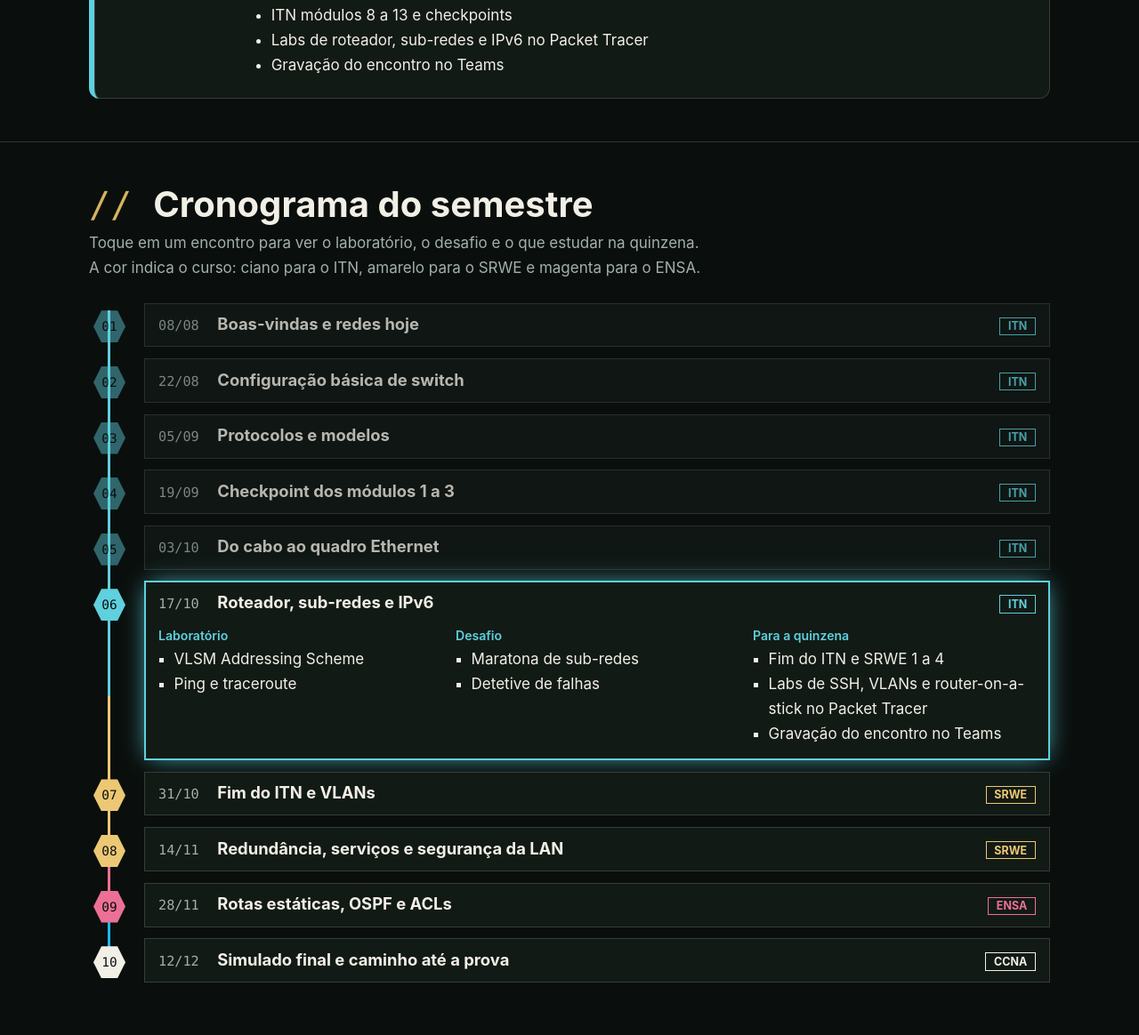
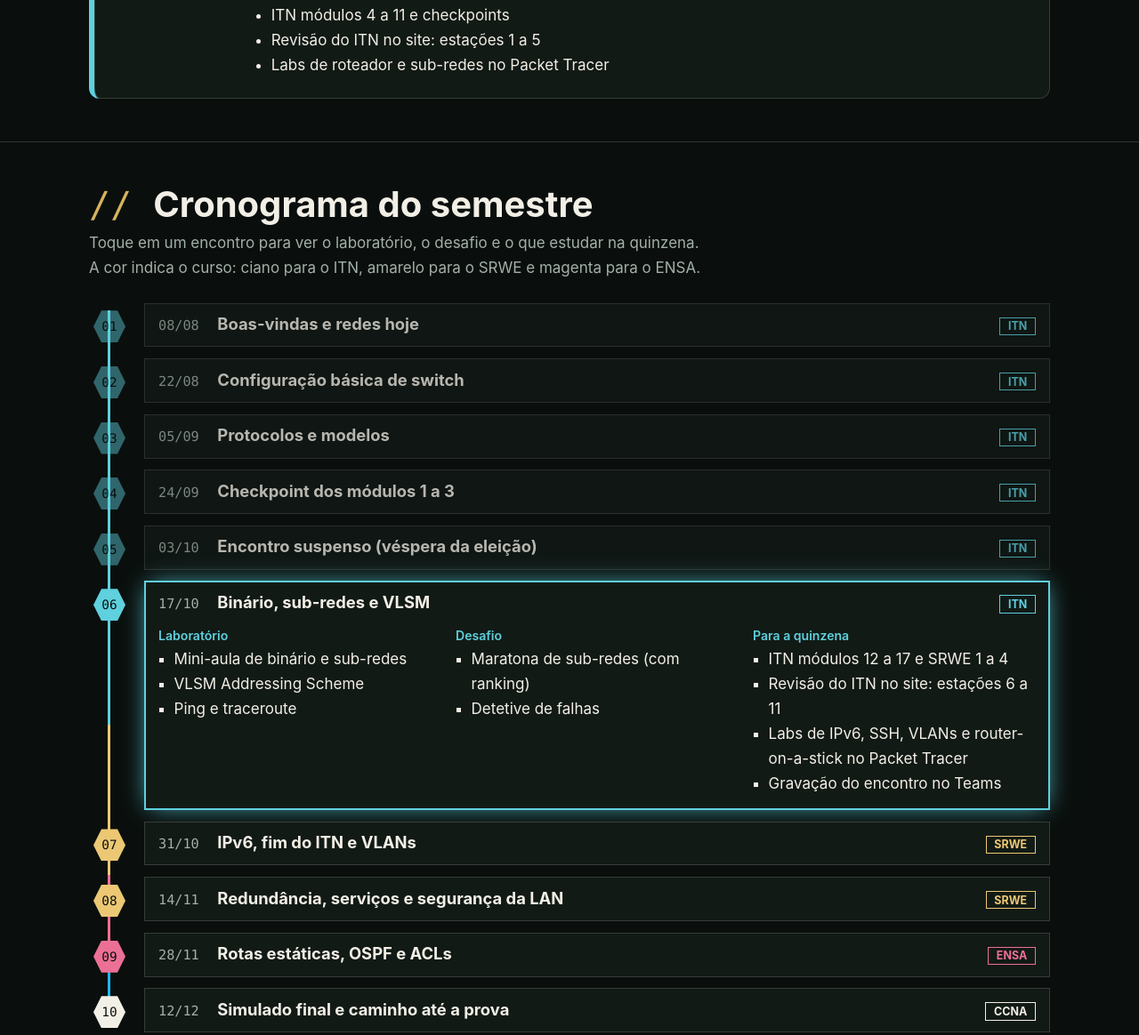
Before and after one commit to MARISTELAOLIVEIRA/Preparatorio-CCNAV7, a plain HTML site: page index.html in a window 1280 px wide. Shown: the part 1001-2165 px from the top of the page at 89% size. Drawn offline with nearby package versions, Linux system fonts and the light colour scheme; a web font is replaced by a local one.

Commit message:
Cronograma: checkpoint reposto em 24/09, 03/10 suspenso (eleição), binário em 17/10 e IPv6 em 31/10

```diff
--- a/index.html
+++ b/index.html
@@ -27,7 +27,7 @@
 <link rel="stylesheet" href="assets/css/estilo.css">
 <link rel="stylesheet" href="assets/css/neon.css?v=5">
 <link rel="stylesheet" href="css/ccna.css?v=6">
-<script src="js/dados.js?v=4" defer></script>
+<script src="js/dados.js?v=5" defer></script>
 <script src="https://cdn.jsdelivr.net/npm/@supabase/supabase-js@2.45.4/dist/umd/supabase.min.js" defer></script>
 <script src="js/conta.js?v=4" defer></script>
 <script src="js/site.js?v=4" defer></script>
--- a/js/dados.js
+++ b/js/dados.js
@@ -45,26 +45,28 @@ const ENCONTROS = [
     casa: ["Revisão dos módulos 1 a 3", "Gravações dos encontros 1 a 3"],
   },
   {
-    d: "2026-09-19", c: "ITN", t: "Checkpoint dos módulos 1 a 3",
+    // reposto na quinta, 24/09: não deu para ser no sábado 19/09
+    d: "2026-09-24", c: "ITN", t: "Checkpoint dos módulos 1 a 3",
     lab: ["Exame de ponto de verificação"],
     des: ["Correção comentada"],
     casa: ["ITN módulos 4 a 7"],
   },
   {
-    d: "2026-10-03", c: "ITN", t: "Do cabo ao quadro Ethernet",
-    lab: ["Mini-aula sobre cabos, binário e quadro Ethernet", "Connect a Wired and Wireless LAN", "Tabela MAC no modo simulação"],
-    des: ["Corrida binária"],
-    casa: ["ITN módulos 8 a 13 e checkpoints", "Labs de roteador, sub-redes e IPv6 no Packet Tracer", "Gravação do encontro no Teams"],
+    // suspenso: véspera do 1º turno da eleição (04/10). Cabos, binário e Ethernet passaram para 17/10
+    d: "2026-10-03", c: "ITN", t: "Encontro suspenso (véspera da eleição)",
+    lab: ["Sem encontro: cabos, binário e quadro Ethernet passaram para 17/10"],
+    des: ["Revisão do ITN no site: estações 2 e 3 (cabos, Ethernet e binário)"],
+    casa: ["ITN módulos 4 a 11 e checkpoints", "Revisão do ITN no site: estações 1 a 5", "Labs de roteador e sub-redes no Packet Tracer"],
   },
   {
-    d: "2026-10-17", c: "ITN", t: "Roteador, sub-redes e IPv6",
-    lab: ["VLSM Addressing Scheme", "Ping e traceroute"],
-    des: ["Maratona de sub-redes", "Detetive de falhas"],
-    casa: ["Fim do ITN e SRWE 1 a 4", "Labs de SSH, VLANs e router-on-a-stick no Packet Tracer", "Gravação do encontro no Teams"],
+    d: "2026-10-17", c: "ITN", t: "Binário, sub-redes e VLSM",
+    lab: ["Mini-aula de binário e sub-redes", "VLSM Addressing Scheme", "Ping e traceroute"],
+    des: ["Maratona de sub-redes (com ranking)", "Detetive de falhas"],
+    casa: ["ITN módulos 12 a 17 e SRWE 1 a 4", "Revisão do ITN no site: estações 6 a 11", "Labs de IPv6, SSH, VLANs e router-on-a-stick no Packet Tracer", "Gravação do encontro no Teams"],
   },
   {
-    d: "2026-10-31", c: "SRWE", t: "Fim do ITN e VLANs",
-    lab: ["ITN Practice Skills Assessment"],
+    d: "2026-10-31", c: "SRWE", t: "IPv6, fim do ITN e VLANs",
+    lab: ["Mini-aula de IPv6", "ITN Practice Skills Assessment"],
     des: ["Detetive de VLANs", "Jeopardy do ITN"],
     casa: ["SRWE módulos 5 a 13", "Labs de STP, EtherChannel, DHCP, HSRP e WLAN no Packet Tracer", "Gravação do encontro no Teams"],
   },
```
